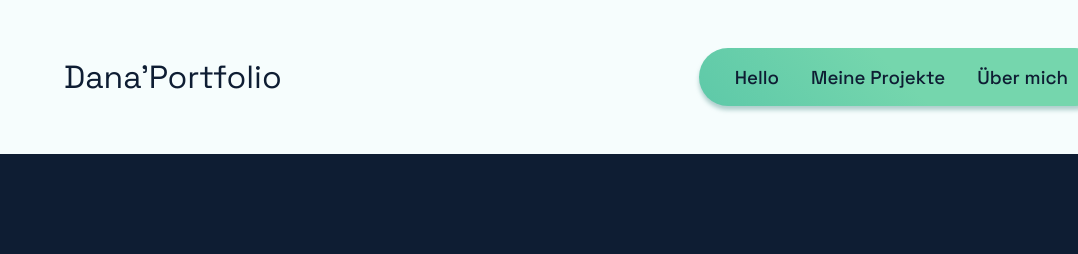
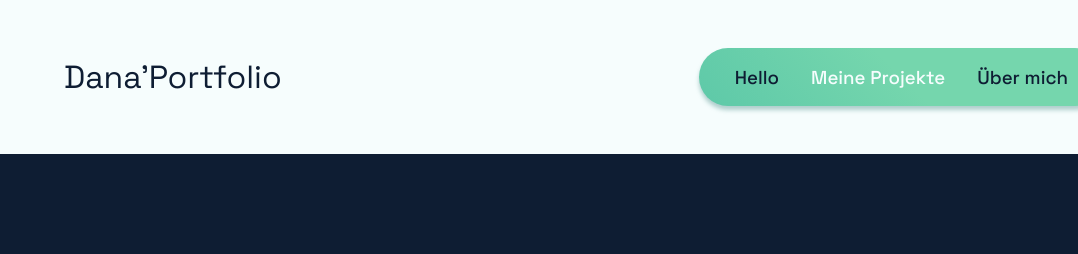
Before and after one commit to Istikharova/danaporfolio, a plain HTML site: page page/meine-projekte.html in a window 1280 px wide. Shown: the top 254 px of the page, 0-1078 px from the left. Drawn offline with nearby package versions, Linux system fonts and the light colour scheme.

Commit message:
active  nav

```diff
--- a/css/nav.css
+++ b/css/nav.css
@@ -21,12 +21,16 @@ header{
   border-radius: 50px;
   text-align: center;
 }
-header ul li a {
+.container-nav-li ul li a {
     color: var(--black);
     font-size: 0.9em;
     font-weight: 500;
     margin: 1rem;
     z-index: 10;
+}
+.container-nav-li ul li a.link-active {
+  color: var(--white);
+  font-weight:500;
 }
 header .socialMedia{
     display: flex;
--- a/css/style.css
+++ b/css/style.css
@@ -20,7 +20,7 @@
   --white: #f6fdfd;
   --black: #0e1d33;
   --opagreen: rgba(64, 184, 162, 0.16);
-  --opablack: #0e1d33f7;
+  --opablack: linear-gradient(47deg, rgba(246, 253, 253, 0.1) -92.29%, rgba(14, 29, 51, 0.34) 76.88%);
 }
 
 /* Text markierung */
--- a/js/nav.js
+++ b/js/nav.js
@@ -1,3 +1,19 @@
+/* nav link active */
+const navLinks = document.querySelectorAll('#main-nav ul li a');
+
+// Aktueller Pfad abrufen
+const currentPath = window.location.pathname;
+
+// Schleife durch die Links, um den aktiven Link zu markieren
+navLinks.forEach(link => {
+  // Den Pfad des Links extrahieren
+  const linkPath = new URL(link.href).pathname;
+  // Vergleich zwischen dem aktuellen Pfad und dem Link-Pfad
+  if (linkPath === currentPath) {
+    link.classList.add('link-active');
+  }
+});
+
 const burgerIcon = document.querySelector('.burger-icon');
 const menu = document.querySelector('.container-nav ul');
 
--- a/page/meine-projekte.html
+++ b/page/meine-projekte.html
@@ -20,7 +20,7 @@
   <body>
     <header>
       <p>Dana'Portfolio</p>
-      <nav class="container-nav">
+      <nav id="main-nav" class="container-nav">
         <div class="burger-icon full">
           <span class="burger-bar"></span>
           <span class="burger-bar"></span>
@@ -29,9 +29,9 @@
         <div class="container-nav-li">
           <ul class="btn full gradient ">
             <li class="activeGradient" ><a class="nav-li" href="../index.html">Hello</a></li>
-            <li class="activeGradient" ><a class="activeGradient" href="#">Meine Projekte</a></li>
+            <li class="activeGradient" ><a href="#">Meine Projekte</a></li>
             <li class="activeGradient" >
-              <a class="activeGradient" href="ueber-mich.html">Über mich</a>
+              <a href="ueber-mich.html">Über mich</a>
             </li>
           </ul>
           <div class="socialMedia">
```
Also changed, not shown: page/meine-projekte/black-friday.html (+1 -1 lines), page/meine-projekte/mugsch.html (+1 -1 lines), page/meine-projekte/sunrise-animation.html (+1 -1 lines), page/ueber-mich.html (+2 -2 lines).
